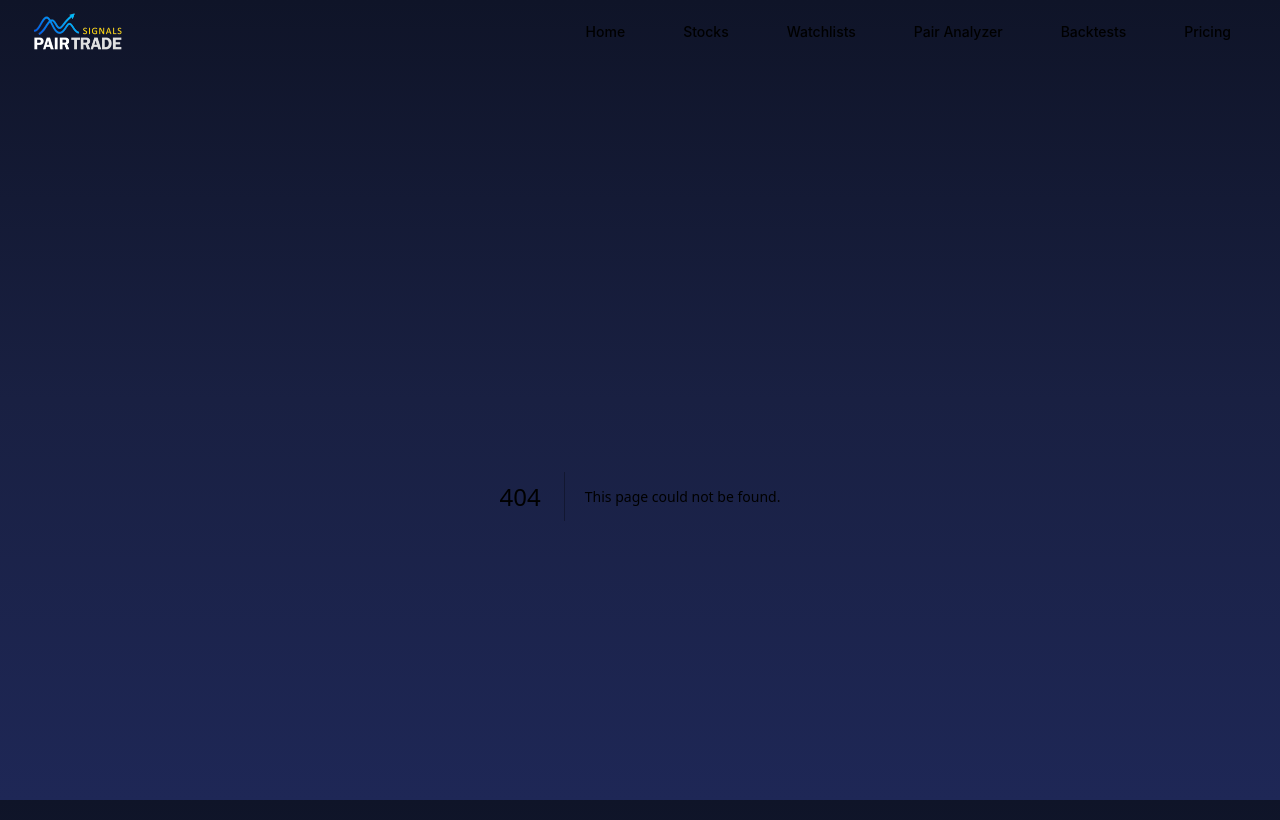
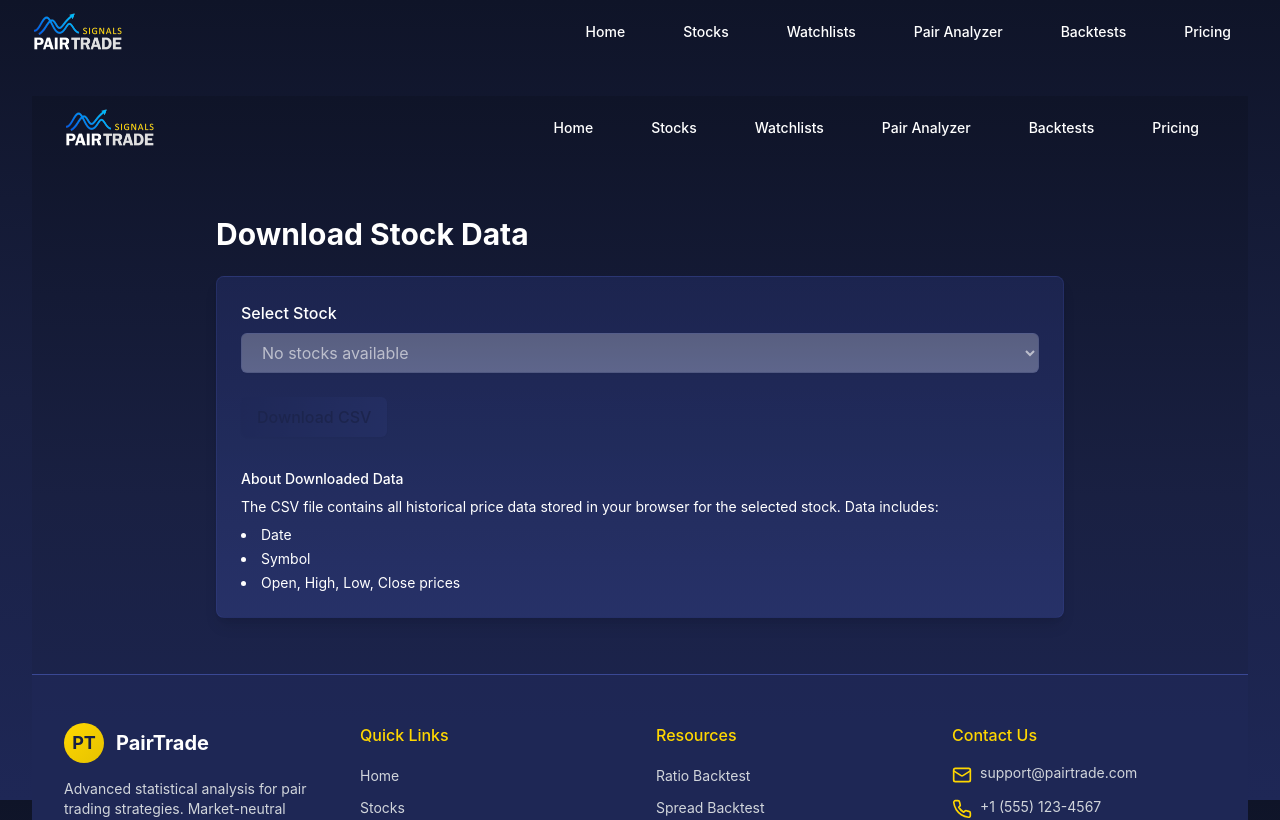
Before and after one commit to marketoutbox/pt_base_1, a Next.js app: page /download in a window 1280 px wide. Before the commit this address had no page. Shown: the top 820 px of the page. Built offline with nearby package versions, Linux system fonts and the light colour scheme.

Commit message:
Create download.tsx

```diff
--- /dev/null
+++ b/pages/download.tsx
@@ -0,0 +1,145 @@
+import { useState, useEffect } from "react"
+import Layout from "../components/Layout"
+import Select from "../components/Select"
+import Button from "../components/Button"
+import { getDB, getStockData } from "../lib/indexedDB"
+
+export default function Download() {
+  const [stocks, setStocks] = useState<string[]>([])
+  const [selectedStock, setSelectedStock] = useState<string>("")
+  const [isLoading, setIsLoading] = useState<boolean>(false)
+  const [message, setMessage] = useState<string>("")
+
+  // Fetch available stocks from IndexedDB
+  useEffect(() => {
+    async function fetchStocks() {
+      try {
+        const db = await getDB()
+        const tx = db.transaction("stocks", "readonly")
+        const store = tx.objectStore("stocks")
+        const allStocks = await store.getAllKeys()
+        setStocks(allStocks as string[])
+        if (allStocks.length > 0) {
+          setSelectedStock(allStocks[0] as string)
+        }
+      } catch (error) {
+        console.error("Error fetching stocks:", error)
+        setMessage("Error loading stocks. Please check the console for details.")
+      }
+    }
+
+    fetchStocks()
+  }, [])
+
+  // Handle stock selection change
+  const handleStockChange = (e: React.ChangeEvent<HTMLSelectElement>) => {
+    setSelectedStock(e.target.value)
+  }
+
+  // Download stock data as CSV
+  const handleDownload = async () => {
+    if (!selectedStock) {
+      setMessage("Please select a stock first.")
+      return
+    }
+
+    setIsLoading(true)
+    setMessage("")
+
+    try {
+      // Get stock data from IndexedDB
+      const stockData = await getStockData(selectedStock)
+
+      if (!stockData || stockData.length === 0) {
+        setMessage(`No data available for ${selectedStock}.`)
+        setIsLoading(false)
+        return
+      }
+
+      // Convert to CSV
+      const headers = Object.keys(stockData[0]).join(",")
+      const rows = stockData.map(row =>
+        Object.values(row).map(value =>
+          typeof value === "string" && value.includes(",")
+            ? `"${value}"`
+            : value
+        ).join(",")
+      )
+      const csvContent = [headers, ...rows].join("\n")
+
+      // Create download link
+      const blob = new Blob([csvContent], { type: "text/csv;charset=utf-8;" })
+      const url = URL.createObjectURL(blob)
+      const link = document.createElement("a")
+      link.setAttribute("href", url)
+      link.setAttribute("download", `${selectedStock}_data.csv`)
+      document.body.appendChild(link)
+      link.click()
+      document.body.removeChild(link)
+
+      setMessage(`${selectedStock} data downloaded successfully.`)
+    } catch (error) {
+      console.error("Error downloading data:", error)
+      setMessage("Error downloading data. Please check the console for details.")
+    } finally {
+      setIsLoading(false)
+    }
+  }
+
+  return (
+    <Layout title="Download Stock Data">
+      <div className="max-w-4xl mx-auto p-4 md:p-6">
+        <h1 className="text-2xl md:text-3xl font-bold mb-6 text-navy-100">Download Stock Data</h1>
+
+        <div className="bg-gradient-to-b from-navy-900/80 to-navy-800/80 border border-navy-700/30 rounded-lg p-6 shadow-lg">
+          <div className="mb-6">
+            <label htmlFor="stock-select" className="block text-navy-100 mb-2 font-medium">
+              Select Stock
+            </label>
+            <Select
+              id="stock-select"
+              value={selectedStock}
+              onChange={handleStockChange}
+              disabled={stocks.length === 0 || isLoading}
+            >
+              {stocks.length === 0 ? (
+                <option value="">No stocks available</option>
+              ) : (
+                stocks.map((stock) => (
+                  <option key={stock} value={stock}>
+                    {stock}
+                  </option>
+                ))
+              )}
+            </Select>
+          </div>
+
+          <Button
+            onClick={handleDownload}
+            disabled={!selectedStock || isLoading}
+            primary
+            className="w-full md:w-auto"
+          >
+            {isLoading ? "Preparing Download..." : "Download CSV"}
+          </Button>
+
+          {message && (
+            <div className={`mt-4 p-3 rounded-md ${message.includes("Error") ? "bg-red-900/20 text-red-300" : "bg-green-900/20 text-green-300"}`}>
+              {message}
+            </div>
+          )}
+
+          <div className="mt-8 text-navy-300 text-sm">
+            <h3 className="font-medium text-navy-200 mb-2">About Downloaded Data</h3>
+            <p>The CSV file contains all historical price data stored in your browser for the selected stock. Data includes:</p>
+            <ul className="list-disc list-inside mt-2 space-y-1">
+              <li>Date</li>
+              <li>Symbol</li>
+              <li>Open, High, Low, Close prices</li>
+            </ul>
+          </div>
+        </div>
+      </div>
+    </Layout>
+  )
+}
```
